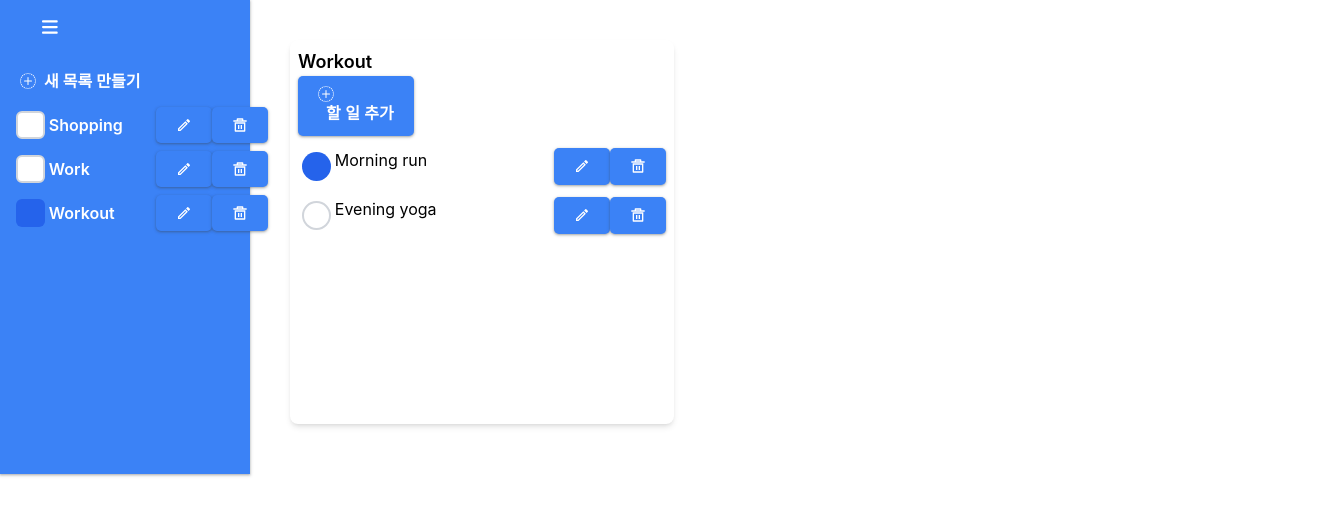
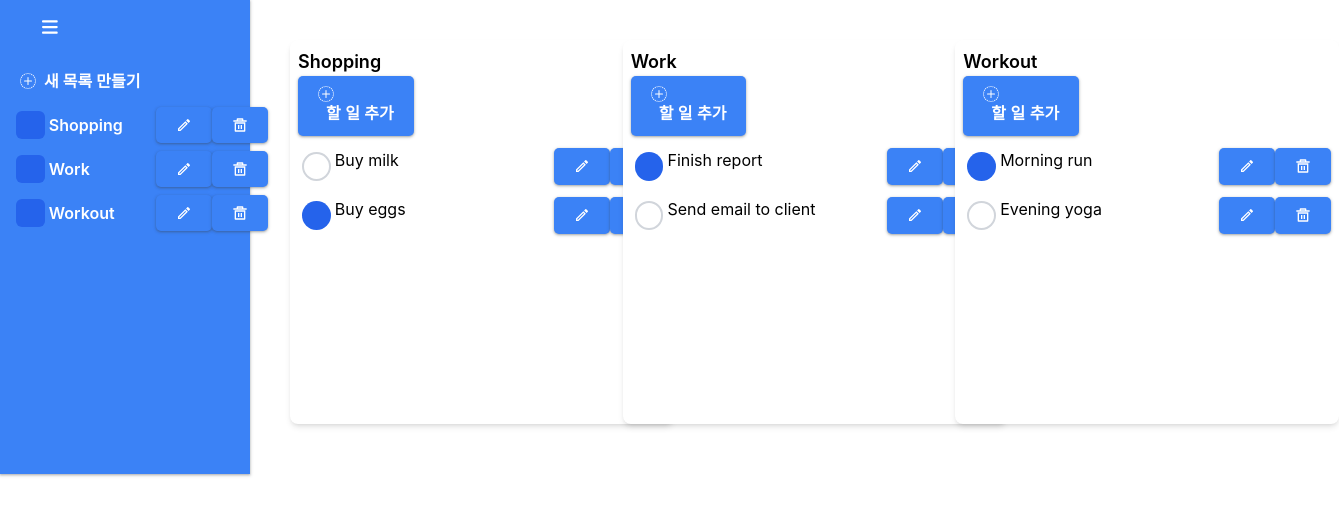
Before and after one commit to kdt-todolist/test, a React (Create React App) app: page / in a window 1280 px wide. Shown: the top 516 px of the page, 1339 px wide, since content can reach past the window. Built offline with nearby package versions, Linux system fonts and the light colour scheme.

Commit message:
FEAT: Set default checkbox state for tasks to true

```diff
--- a/src/contexts/TaskContext.js
+++ b/src/contexts/TaskContext.js
@@ -8,7 +8,7 @@ export const TaskProvider = ({ children }) => {
     {
       id: 1,
       text: "Shopping",
-      isChecked: false,
+      isChecked: true,
       subTasks: [
         { id: 101, text: "Buy milk", isChecked: false },
         { id: 102, text: "Buy eggs", isChecked: true },
@@ -17,7 +17,7 @@ export const TaskProvider = ({ children }) => {
     {
       id: 2,
       text: "Work",
-      isChecked: false,
+      isChecked: true,
       subTasks: [
         { id: 201, text: "Finish report", isChecked: true },
         { id: 202, text: "Send email to client", isChecked: false },
@@ -36,9 +36,10 @@ export const TaskProvider = ({ children }) => {
 
   const [tasks, setTasks] = useState(initialTasks);
 
-  // Task 추가
+  // Task 추가 (기본적으로 체크된 상태로 추가)
   const addTask = (newTask) => {
-    setTasks((prevTasks) => [...prevTasks, newTask]);
+    const taskWithChecked = { ...newTask, isChecked: true }; // 기본적으로 체크된 상태로 추가
+    setTasks((prevTasks) => [...prevTasks, taskWithChecked]);
   };
 
   // Task 제목 수정
```
